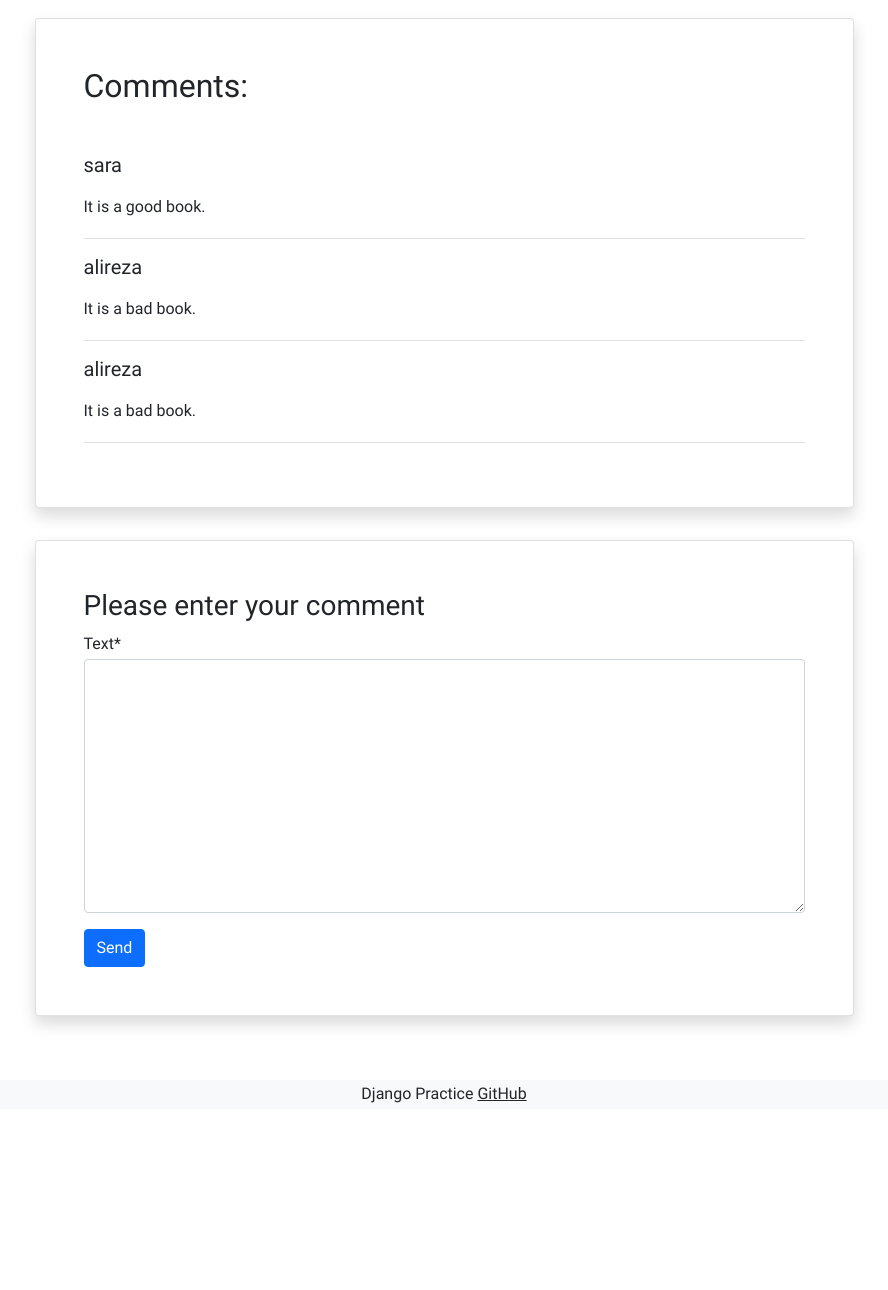
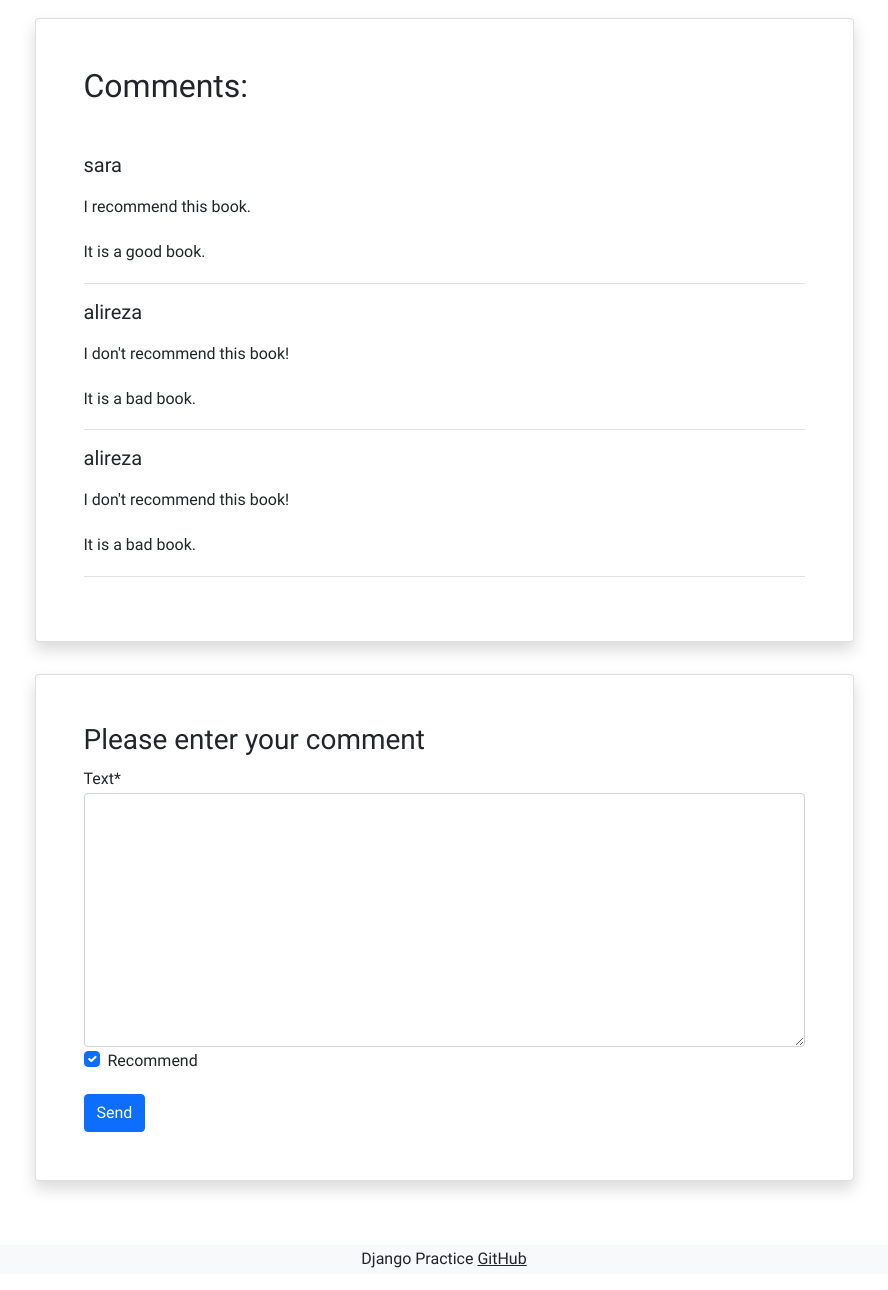
Before and after one commit to a1364t/bookstore_project, a Django app: page /books/3/ in a window 1280 px wide. Shown: the part 1684-2974 px from the top of the page, without its empty margins (196-1084 px from the left). Before the commit the page ends 2787 px from the top, so only its background shows below. Run offline with Django 4.2, Linux system fonts and the light colour scheme; data comes from the database, SQL or seed files in the repository; both versions use the stored data as it was after the commit; some libraries are stand-ins or nearby versions.

Commit message:
add comment recommend & is_active

```diff
--- a/books/admin.py
+++ b/books/admin.py
@@ -5,7 +5,7 @@ from .models import Book, Comment
 
 @admin.register(Comment)
 class CommentAdmin(admin.ModelAdmin):
-    list_display = ('user', 'book', 'text', 'datetime_created')
+    list_display = ('user', 'book', 'text', 'datetime_created', 'recommend', 'is_active',)
 
 
 admin.site.register(Book)
--- a/books/forms.py
+++ b/books/forms.py
@@ -6,4 +6,4 @@ from .models import Comment
 class CommentForm(forms.ModelForm):
     class Meta:
         model = Comment
-        fields = ('text',)
+        fields = ('text', 'recommend')
--- a/books/models.py
+++ b/books/models.py
@@ -22,6 +22,8 @@ class Comment(models.Model):
     user = models.ForeignKey(get_user_model(), on_delete=models.CASCADE)
     book = models.ForeignKey(Book, on_delete=models.CASCADE, related_name='comments')
     text = models.TextField()
+    is_active = models.BooleanField(default=True)
+    recommend = models.BooleanField(default=True)
 
     datetime_created = models.DateTimeField(auto_now_add=True)
 
--- a/books/templates/books/book_detail.html
+++ b/books/templates/books/book_detail.html
@@ -42,10 +42,17 @@
               <div class="card shadow my-3 p-5 w-sm-75 w-100">
                   <h2 class="mb-5">Comments:</h2>
                   {% for comment in comments %}
-                      <div class="border-bottom mb-3">
-                          <h5 class="mb-3">{{ comment.user.username }}</h5>
-                          <p>{{ comment.text|linebreaks }}</p>
-                      </div>
+                    {% if comment.is_active %}
+                          <div class="border-bottom mb-3">
+                              <h5 class="mb-3">{{ comment.user.username }}</h5>
+                                {% if comment.recommend %}
+                                    <p>I recommend this book.</p>
+                                {% else %}
+                                    <p>I don't recommend this book!</p>
+                                {% endif %}
+                              <p>{{ comment.text|linebreaks }}</p>
+                          </div>
+                    {% endif %}
                   {% endfor %}
               </div>
           </div>
```
Also changed, not shown: books/migrations/0005_comment_is_active_comment_recommend.py (added), db.sqlite3.
